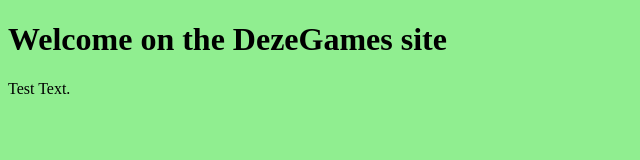
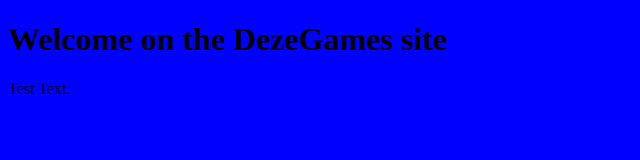
Before and after one commit to reflexgames/server, a plain HTML site: page index.html in a window 1280 px wide. Shown: the whole page, without its empty margins (0-640 px from the left). Drawn offline with Linux system fonts and the light colour scheme.

Commit message:
Update index.html

```diff
--- a/index.html
+++ b/index.html
@@ -1,6 +1,6 @@
 <!DOCTYPE html>
 <html>
-<body style="background-color:lightgreen;">
+<body style="background-color:blue;">
 
 <h1>Welcome on the DezeGames site</h1>
 <p>Test Text.</p>
```
